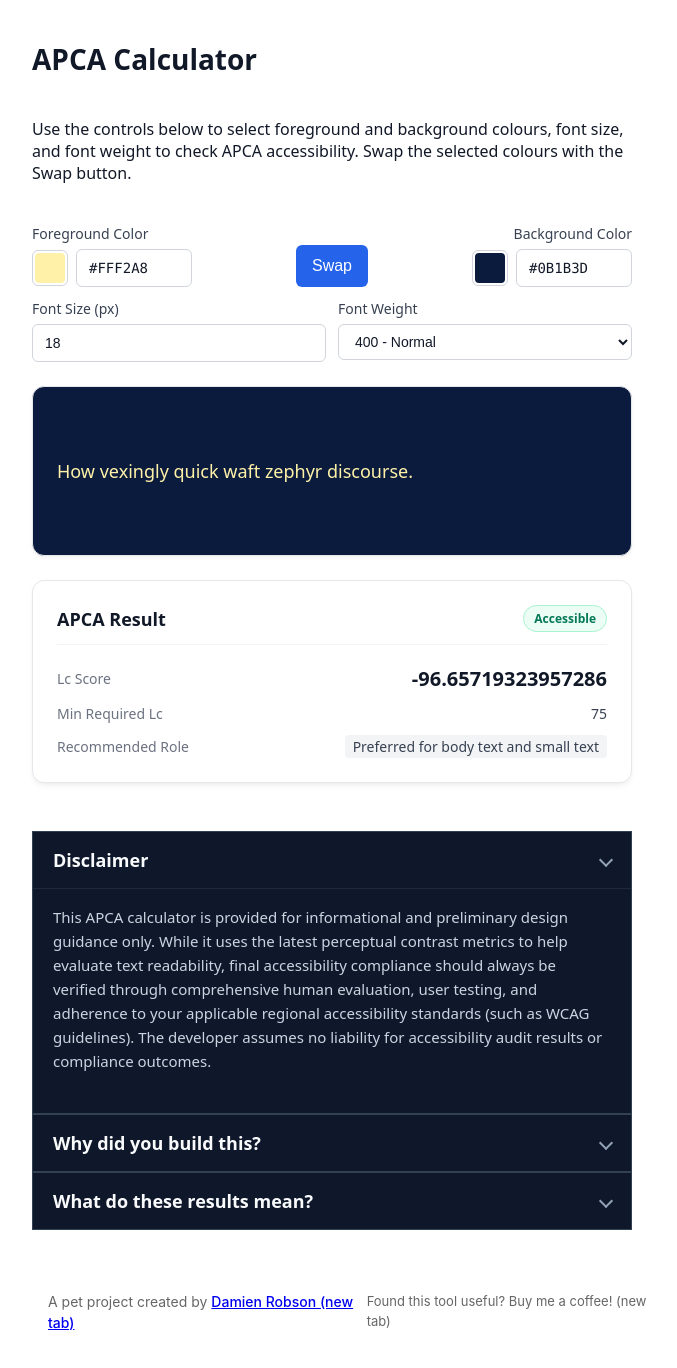
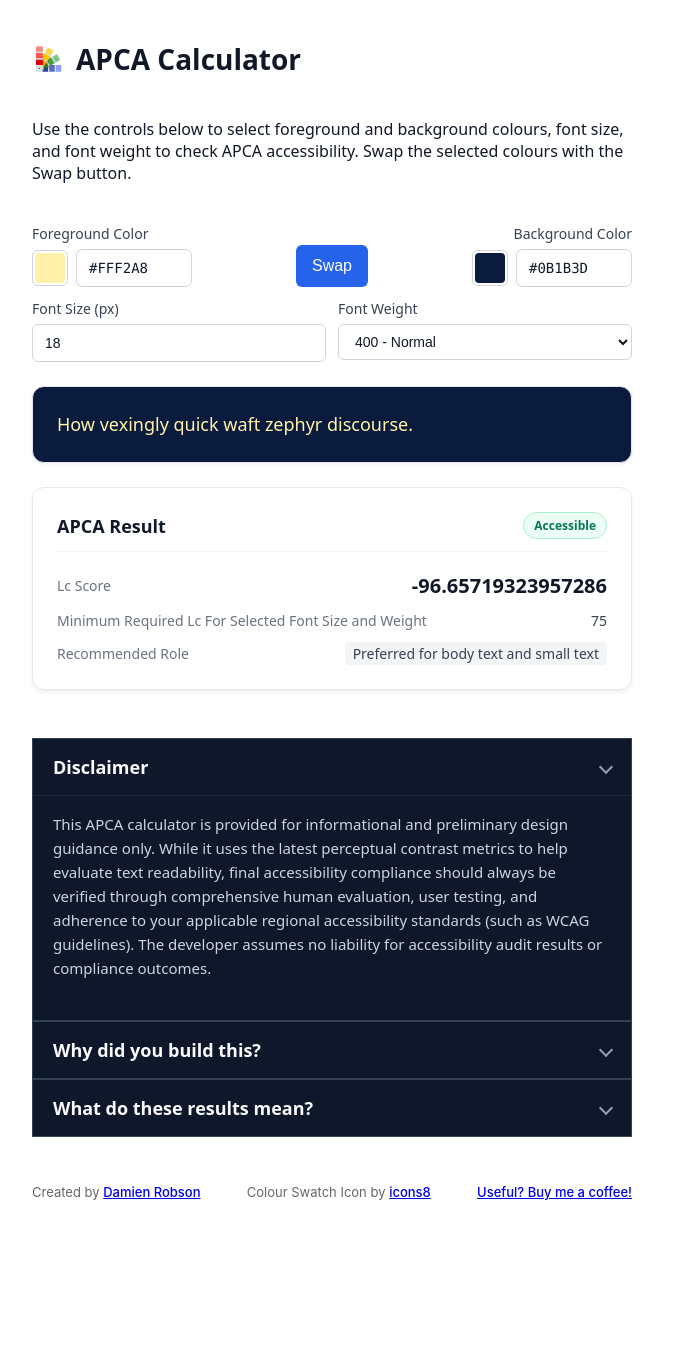
Before and after one commit to damienrobson/apca-calculator, a React (Vite) app: page / in a window 1280 px wide. Shown: the top 1368 px of the page, without its empty margins (308-985 px from the left). After the commit the page ends 1264 px from the top, so only its background shows below. Built offline with nearby package versions, Linux system fonts and the light colour scheme.

Commit message:
Add nice icon

```diff
--- a/index.html
+++ b/index.html
@@ -3,6 +3,9 @@
   <head>
     <meta charset="UTF-8" />
     <meta name="viewport" content="width=device-width, initial-scale=1.0" />
+
+    <link rel="icon" type="image/png" href="icon-48.png" />
+
     <title>APCA Calculator</title>
   </head>
   <body>
--- a/src/App.module.css
+++ b/src/App.module.css
@@ -19,6 +19,14 @@
     Roboto,
     sans-serif;
   color: #111827;
+}
+
+.headerContainer {
+  display: flex;
+  gap: 12px;
+  flex-direction: row;
+  align-items: center;
+  justify-content: flex-start;
 }
 
 .title {
--- a/src/App.tsx
+++ b/src/App.tsx
@@ -134,7 +134,10 @@ export default function App() {
 
   return (
     <main className={styles.container}>
-      <h1 className={styles.title}>APCA Calculator</h1>
+      <div className={styles.headerContainer}>
+        <img src="icon-96.png" height={"32px"} />
+        <h1 className={styles.title}>APCA Calculator</h1>
+      </div>
 
       <p>
         Use the controls below to select foreground and background colours, font
@@ -250,6 +253,10 @@ export default function App() {
         style={{
           color: fg,
           backgroundColor: bg,
+          maxHeight: "11rem",
+          overflowX: "auto",
+          whiteSpace: "nowrap",
+          minHeight: "1rem",
         }}
       >
         <p
@@ -286,7 +293,9 @@ export default function App() {
           </div>
 
           <div className={styles.metricRow}>
-            <span className={styles.metricLabel}>Min Required Lc</span>
+            <span className={styles.metricLabel}>
+              Minimum Required Lc For Selected Font Size and Weight
+            </span>
             <span className={styles.metricValueSecondary}>
               {apcaResults?.minRequiredLc ?? "N/A"}
             </span>
--- a/src/Footer.module.css
+++ b/src/Footer.module.css
@@ -6,7 +6,7 @@
 
 .footer {
   width: 100%;
-  padding: 1.5rem 1rem;
+  padding: 0.5rem 0;
   margin-top: auto;
   border-top: 1px solid rgba(255, 255, 255, 0.1);
   color: #666;
@@ -51,6 +51,8 @@
   display: flex;
   align-items: center;
   gap: 1.25rem;
+  width: 100%;
+  justify-content: space-between;
 }
 
 .navLink {
--- a/src/Footer.tsx
+++ b/src/Footer.tsx
@@ -4,28 +4,35 @@ export function Footer() {
   return (
     <footer className={styles.footer}>
       <div className={styles.container}>
-        <p className={styles.credits}>
-          A pet project created by{" "}
+        <div className={styles.navLinks}>
+          <p className={styles.navLink}>
+            Created by{" "}
             <a
               href="https://damienrobson.co.uk"
-            target="_blank"
               rel="noopener noreferrer"
               className={styles.link}
             >
-            Damien Robson (new tab)
+              Damien Robson
             </a>
           </p>
 
-        <div className={styles.navLinks}>
           <p className={styles.navLink}>
-            Found this tool useful?{" "}
+            Colour Swatch Icon by{" "}
+            <a
+              href="https://icons8.com"
+              rel="noopener noreferrer"
+              className={styles.link}
+            >
+              icons8
+            </a>
+          </p>
+          <p className={styles.navLink}>
             <a
               href="https://ko-fi.com/damienrobson"
-              target="_blank"
               rel="noopener noreferrer"
-              className={styles.navLink}
+              className={styles.link}
             >
-              Buy me a coffee! (new tab)
+              Useful? Buy me a coffee!
             </a>
           </p>
         </div>
```
Also changed, not shown: public/icon-48.png (added), public/icon-96.png (added). Lines whose indentation alone changed are shown as unchanged.
